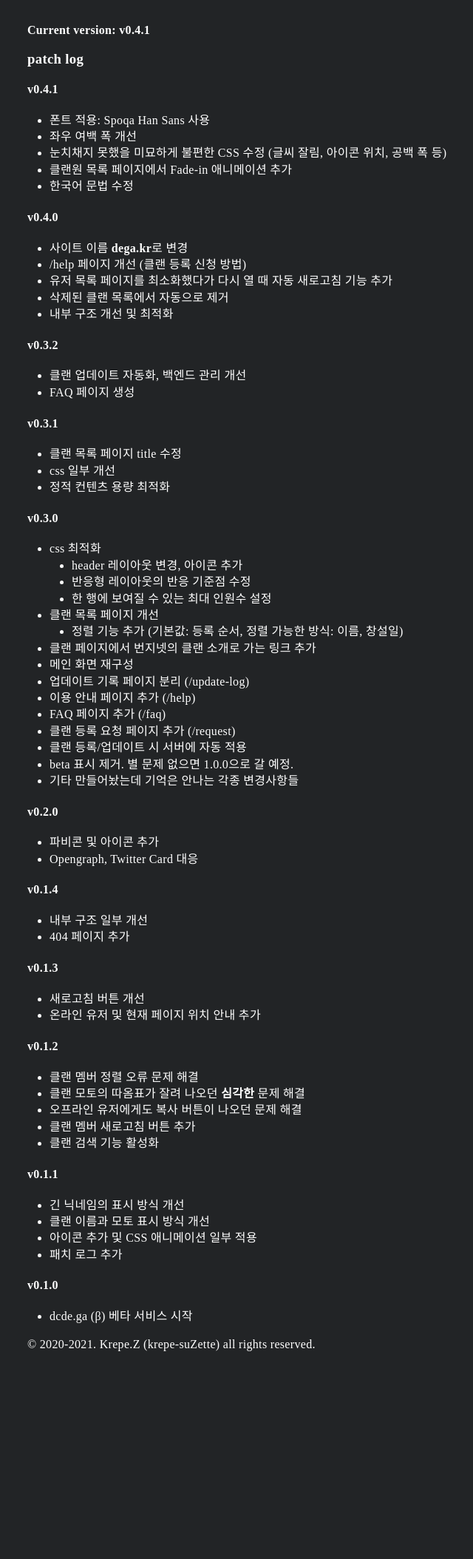
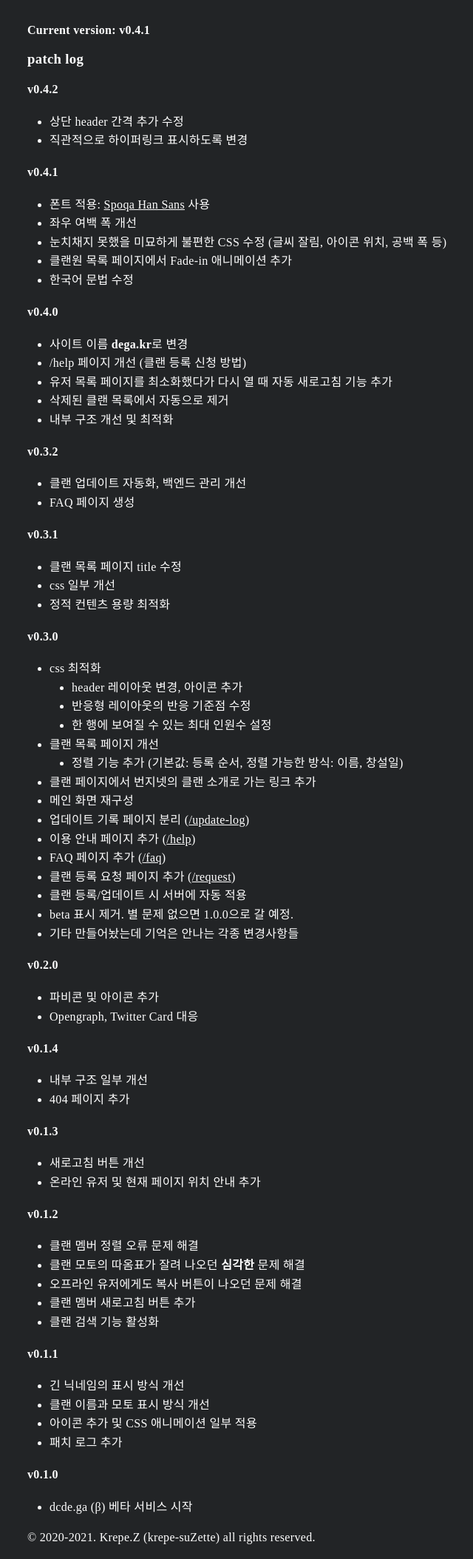
Before and after one commit to krepe-suZette/dega.kr, a Flask app: page /update-log in a window 1280 px wide. Shown: the part 56-2164 px from the top of the page at 74% size, without its empty margins (91-731 px from the left). Before the commit the page ends 1883 px from the top, so only its background shows below. Run offline with Flask 2, Linux system fonts and the light colour scheme; parts of the project's set-up code (start-up, migrations or seed data) failed here and were passed over; some web fonts are replaced.

Commit message:
:lipstick: Improve document page css

```diff
--- a/static/style.css
+++ b/static/style.css
@@ -4,6 +4,7 @@ body {
     color: white;
     font-family: 'Spoqa Han Sans Neo', 'Noto Sans CJK KR Regular', 'sans-serif';
     letter-spacing: 0.02em;
+    word-break: keep-all;
 }
 header {
     background-color: #4a56a8;
@@ -49,6 +50,10 @@ nav > * {
 section {
     padding: 1rem 0;
 }
+article {
+    font-weight: 300;
+    font-size: 1.125rem;
+}
 
 .container {
     margin: 0 auto;
@@ -85,7 +90,7 @@ ul {
     padding: 0;
 }
 ul, ol, p {
-    line-height: 1.4em;
+    line-height: 1.6em;
 }
 select {
     -webkit-appearance: none;
@@ -112,6 +117,14 @@ button {
     line-height: inherit;
     width: 1em;
     overflow-x: hidden;
+}
+a.url {
+    text-decoration: underline;
+}
+a.url:hover {
+    text-decoration: none;
+    background: #dddddd;
+    color: #181a1b;
 }
 /* 클랜 이름 flex CSS */
 .clan-name {
@@ -437,7 +450,6 @@ section.root * {
 }
 .r0-intro {
     text-align: center;
-    word-break: keep-all;
 }
 .r0-nav {
     display: flex;
@@ -568,6 +580,9 @@ section.root * {
     .clan-container .clan-title {
         font-size: 1.5rem;
     }
+    article {
+        font-size: 1rem;
+    }
 }
 
 @media only screen and (min-width: 40rem) {
--- a/templates/help.html
+++ b/templates/help.html
@@ -9,7 +9,7 @@
 <article>
   <h2 id="s1_h1">기본 이용 방법 </h2>
   <img src="/static/img/help_1.png" alt="클랜 목록 페이지" class="desc-img">
-  <p>클랜 목록 페이지에서 내 클랜을 찾아줍니다. 내 클랜이 목록에 없다면 <a href="#s1_h2">클랜 추가 신청</a>을 해주세요.</p>
+  <p>클랜 목록 페이지에서 내 클랜을 찾아줍니다. 내 클랜이 목록에 없다면 <a href="#s1_h2" class="url">클랜 추가 신청</a>을 해주세요.</p>
   <img src="/static/img/help_2.png" alt="클랜 페이지" class="desc-img">
   <p>클랜 페이지로 들어가면 약간의 로딩 후 온라인 멤버 목록을 볼 수 있습니다. </p>
   <ol>
@@ -47,7 +47,7 @@
 
   <h2 id="s1_h4">주의사항</h2>
   <p>Bungie.net 설정의 "계정 & 연결" 탭에서 "공개 프로필에 표시" 설정을 활성화하지 않은 경우 온라인이더라도 합류 코드 복사가 불가능 할 수 있습니다. 설정을 다시 해준 후 관리자에게 요청해주세요.</p>
-  <p>이미 등록된 자신의 정보를 공개하고 싶지 않다면 디스코드 Krepe#4364 또는 트위터 <a href="https://twitter.com/krepe_suZette">@krepe_suZette</a>로 연락해주세요.</p>
+  <p>이미 등록된 자신의 정보를 공개하고 싶지 않다면 디스코드 Krepe#4364 또는 트위터 <a href="https://twitter.com/krepe_suZette" class="url">@krepe_suZette</a>로 연락해주세요.</p>
   <p>본 사이트는 Chrome 또는 Chromium 기반 브라우저에 최적화되어 있습니다.</p>
 </article>
 {% endblock %}
--- a/templates/root.html
+++ b/templates/root.html
@@ -38,7 +38,7 @@
 </section>
 <section id="contact" class="root">
   <h2>Contact</h2>
-  <p><a href="https://github.com/krepe-suZette">GitHub</a> / <a href="mailto:krepe90@gmail.com">eMail</a> / Krepe#4364 (discord) / <a href="https://steamcommunity.com/id/krepe90/">Steam</a> / <a href="https://twitter.com/krepe_suZette">Twitter</a></p>
+  <p><a href="https://github.com/krepe-suZette" class="url">GitHub</a> / <a href="mailto:krepe90@gmail.com" class="url">eMail</a> / Krepe#4364 (discord) / <a href="https://steamcommunity.com/id/krepe90/" class="url">Steam</a> / <a href="https://twitter.com/krepe_suZette" class="url">Twitter</a></p>
   <p>&copy; 2020~2021. Krepe.Z (krepe-suZette) all rights reserved.</p>
 </section>
 {% endblock %}
--- a/templates/update-log.html
+++ b/templates/update-log.html
@@ -12,9 +12,14 @@
   <strong>Current version: v0.4.1</strong>
 
   <h3>patch log</h3>
+  <h4>v0.4.2</h4>
+  <ul>
+    <li>상단 header 간격 추가 수정</li>
+    <li>직관적으로 하이퍼링크 표시하도록 변경</li>
+  </ul>
   <h4>v0.4.1</h4>
   <ul>
-    <li>폰트 적용: <a href="https://spoqa.github.io/spoqa-han-sans/ko-KR/">Spoqa Han Sans</a> 사용</li>
+    <li>폰트 적용: <a href="https://spoqa.github.io/spoqa-han-sans/ko-KR/" class="url">Spoqa Han Sans</a> 사용</li>
     <li>좌우 여백 폭 개선</li>
     <li>눈치채지 못했을 미묘하게 불편한 CSS 수정 (글씨 잘림, 아이콘 위치, 공백 폭 등)</li>
     <li>클랜원 목록 페이지에서 Fade-in 애니메이션 추가</li>
@@ -55,10 +60,10 @@
     </li>
     <li>클랜 페이지에서 번지넷의 클랜 소개로 가는 링크 추가</li>
     <li>메인 화면 재구성</li>
-    <li>업데이트 기록 페이지 분리 (<a href="/update-log">/update-log</a>)</li>
-    <li>이용 안내 페이지 추가 (<a href="/help">/help</a>)</li>
-    <li>FAQ 페이지 추가 (<a href="/faq">/faq</a>)</li>
-    <li>클랜 등록 요청 페이지 추가 (<a href="/request">/request</a>)</li>
+    <li>업데이트 기록 페이지 분리 (<a href="/update-log" class="url">/update-log</a>)</li>
+    <li>이용 안내 페이지 추가 (<a href="/help" class="url">/help</a>)</li>
+    <li>FAQ 페이지 추가 (<a href="/faq" class="url">/faq</a>)</li>
+    <li>클랜 등록 요청 페이지 추가 (<a href="/request" class="url">/request</a>)</li>
     <li>클랜 등록/업데이트 시 서버에 자동 적용</li>
     <li>beta 표시 제거. 별 문제 없으면 1.0.0으로 갈 예정.</li>
     <li>기타 만들어놨는데 기억은 안나는 각종 변경사항들</li>
```
